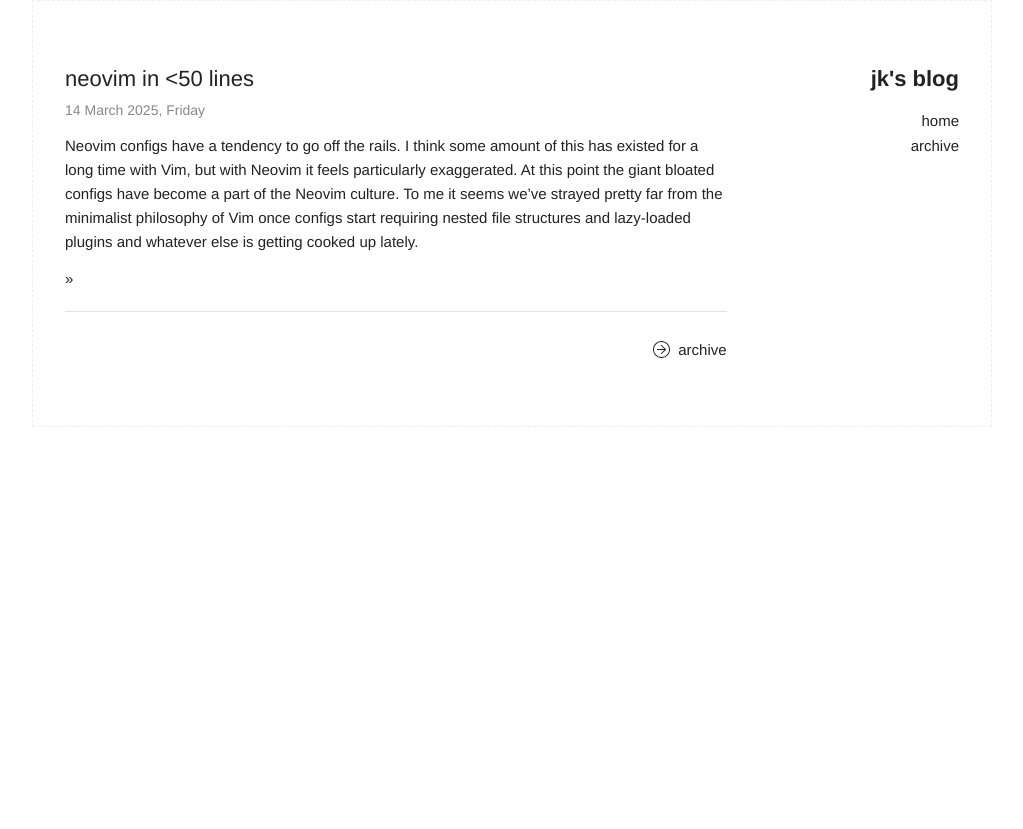
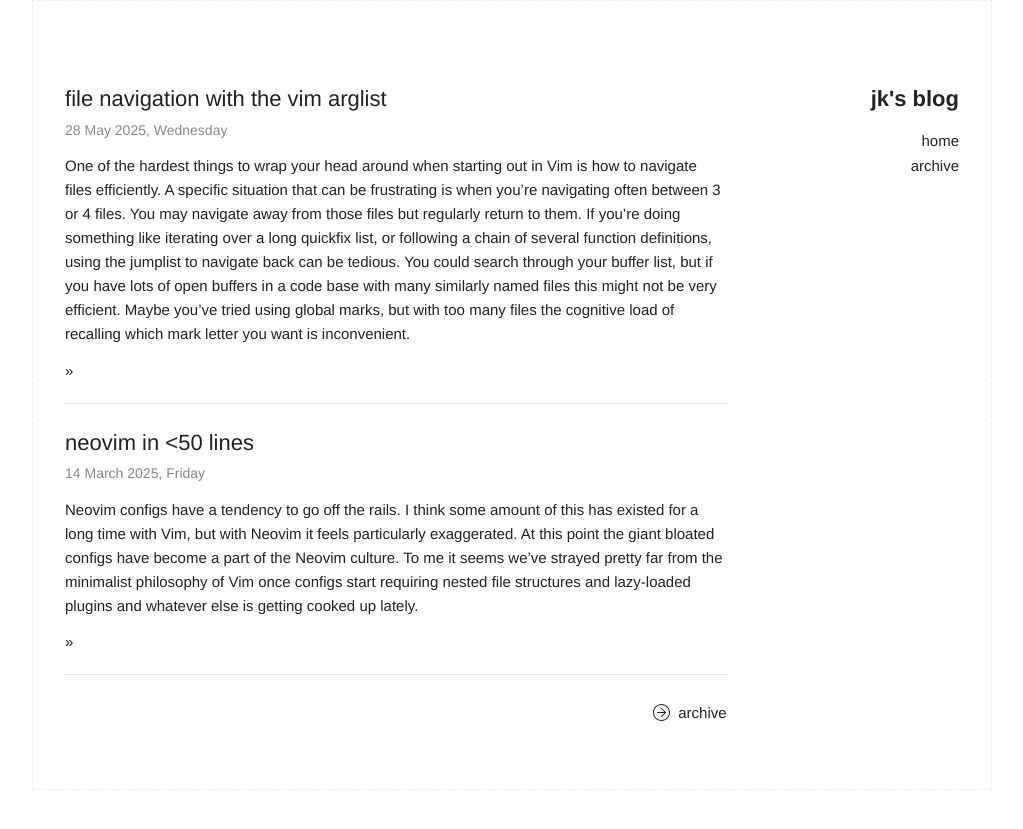
Before and after one commit to j-krl/blog, a Jekyll site: the page built from index.html, in a window 1280 px wide. Shown: the top 829 px of the page, without its empty margins (128-1151 px from the left). Built offline with Jekyll 4.4.1, drawn with Linux system fonts in a browser that asks for light colours; some of the changed lines change nothing that is shown.

Commit message:
POST: Vim arglist

`````diff
--- a/_config.yml
+++ b/_config.yml
@@ -1,5 +1,5 @@
 title: jk's blog
-github_username: bread-man88
+github_username: j-krl
 markdown: kramdown
 
 header_pages:
@@ -7,5 +7,5 @@
   - archive.html
 
 archive_categories:
-  - programming
+  - vim
   # - quotes
--- a/_posts/2025-03-14-simple-nvim-config.md
+++ b/_posts/2025-03-14-simple-nvim-config.md
@@ -1,7 +1,7 @@
 ---
 title: "Neovim in <50 lines"
 layout: post
-category: programming
+category: vim
 date: 2025-03-14
 ---
 
@@ -200,7 +200,6 @@
 - **tpope/vim-surround**: A handy plugin for surrounding sections of code with brackets and quotations. This one is so widely used it should debatably be in Neovim core.
 - **unblevable/quick-scope**: A small plugin that highlights unique characters in words on the current line making F/f/T/t horizontal navigation much easier.
 - **tpope/vim-fugitive**: This is an incredible plugin for integrating git into your Vim editing. The main feature I use from it is the interactive blames, where for any line of code I can reblame at the parent commit and see when changes happened.
-- **mbbill/undotree**: Vim has a powerful concept of the undo tree built in which lets you navgiate through the history of undos of any file. This plugin gives a nice UI to interface with that feature which is difficult to navigate on its own.
 - **folke/which-key.nvim**: This plugin pops a handy floating window at the bottom of the screen that shows the currently valid keymaps. It will update as you press keys in sequence. I learned a ton about Neovim through using this initially.
 
 ## This is not the end
--- /dev/null
+++ b/_posts/2025-05-28-nvim-arglist.md
@@ -0,0 +1,105 @@
+---
+title: "File navigation with the Vim arglist"
+layout: post
+category: vim
+date: 2025-05-28
+---
+
+One of the hardest things to wrap your head around when starting out in Vim is how to navigate files efficiently. A specific situation that can be frustrating is when you're navigating often between 3 or 4 files. You may navigate away from those files but regularly return to them. If you're doing something like iterating over a long quickfix list, or following a chain of several function definitions, using the jumplist to navigate back can be tedious. You could search through your buffer list, but if you have lots of open buffers in a code base with many similarly named files this might not be very efficient. Maybe you've tried using global marks, but with too many files the cognitive load of recalling which mark letter you want is inconvenient.
+
+There's one more tool you can try! Let me introduce the Vim argument list.
+
+## The argument list: a low level tool
+
+The argument list is a fairly low level, rough around the edges Vim feature. Opening `:h arglist` the first thing you'll see is how it's meant to provide navigation between files when you open multiple on launch. This is one way the arglist can be used, though not the most compelling way. For demo purposes, let's generate an arglist this way when launching Vim. Run the following command:
+
+```
+vim file1.txt file2.txt file3.txt
+```
+
+Now once vim is open, if you run `:arg` you should see the following in the command line:
+
+```
+[file1.txt] file2.txt file3.txt
+```
+
+Our first argument list. The filename wrapped in square brackets is the current arglist file. The current arglist file is *unrelated* to the file you are currently editing, and the selected index will not change as you change files in the normal ways. The index only changes when you move it explicitly with some command like `:next`, `:prev`, or `:argu`, for example. This is a bit unintuitive at first but starts to make sense with more reps.
+
+You can add files to the arglist once you're in Vim with `:arge` or `:arga`. The commands take a count and a name argument with the count representing the arglist index for the new file. You can do things like `:$arga %` to add the current buffer to the end of the list, or `:arga *.txt` to add several files at once. `:argu` used with a count is for switching to the file at the count'th index, or with no count to the current arglist file. `:next` and `:prev` will go to the next or previous file, and also take a count. Starting at Neovim 0.11 they also have built in `[a` and `]a` mappings (as well as `[A` and `]A` for `:first` and `:last`), taken from the vim-unimpaired plugin.
+
+## Improving argument list navigation
+
+Now for the enhancements. The arglist commands on their own are not efficient enough to justify using them over a plugin with similar functionality like [Harpoon](https://github.com/ThePrimeagen/harpoon/tree/harpoon2) or [Marks.nvim](https://github.com/chentoast/marks.nvim), so we need to add some mappings to get a smoother experience.
+
+The first noticeable issue is the lack of feedback when using the arglist. I want to be able to view its current state easily, and when I navigate with `:next` or `:prev` I want some visual feedback that shows the state of the arglist after the change. It makes iterating over the arglist feel super snappy, taking less mental overhead than a global mark.
+
+Getting good feedback with the arglist takes some massaging, because everything gets displayed through the command line. We'll start with a simple mapping for viewing the state of the arglist that demonstrates this below.
+
+```
+nnoremap <F2> <C-L><cmd>args<cr>
+```
+
+Simple enough -- the only problem is if there is no current arglist, `:args` won't have any effect, but we still want some visual feedback for our command. Redrawing the screen before running `:args` emulates the behaviour of `:args` printing nothing when no arglist exists.
+
+We'll now add the `[a`, `]a`, `[A`, and `]A` vim-unimpaired mappings. Even if you're running Neovim >= 0.11, we'll enhance default versions of these like so:
+
+```
+nnoremap [a <cmd>exe v:count1 .. 'N'<bar>args<cr><esc>
+nnoremap ]a <cmd>exe v:count1 .. 'n'<bar>args<cr><esc>
+nnoremap [A <cmd>first<bar>args<cr><esc>
+nnoremap ]A <cmd>last<bar>args<cr><esc>
+```
+
+We're going to the next or previous arglist file, but then printing the list afterwards. This way when you hit `[a` or `]a` you can see the result of your command and if you need to iterate again. I've added `<esc>` to the end of the command because if the list is long enough to span multiple lines we don't want the dreaded "Hit ENTER" behvaiour of the pager, so we'll skip it in those cases.
+
+Lastly, we want to be able to jump to an arglist file by index. We can do that with the following command:
+
+```
+nnoremap <expr> ga ":<C-U>" .. (v:count > 0 ? v:count : "") ..
+    \"argu\|args<cr><esc>"
+```
+
+With `[count]ga` we jump to the arglist file at the count'th index, then print the arglist afterwards. The most useful part of the command is the count is optional, and without one you'll jump to the current arglist file.
+
+## Improving argument list modification
+
+Now we'll get to modifying the arglist. The behaviour of typing something like `:arga otherfile.txt` to add a file I'm not currently editing isn't something I ever find myself reaching for. Most of the utility here is adding the file you're currently editing that you know you'll keep returning to. We'll do that like so:
+
+```
+nnoremap <leader>aa <cmd>$arge %<bar>argded<bar>args<cr>
+```
+
+Again, what makes this so much better than a global mark is we don't have to come up with a mark letter. It's always going to be `<leader>aa`. With global marks usually what I want is to be marking the *file*, not the cursor position, and that is what the arglist does. When navigating to an arglist file the cursor goes back to its previous position.
+
+To break down our command a bit, `:$arge %` adds the current file to the end of the arglist and edits it. Since we're just using the current file, it doesn't much matter if we use `:arge` or `:arga`. The `argded` part is because `arga` and `arge` *do not prevent duplicates*. `argded` simply removes any duplicates from the list, so we're just ensuring that we can run `<leader>aa` as many times as we want on a buffer without adding multiple entries. Finally we'll add in `args` again like with other commands.
+
+Next is the delete and clear commands:
+
+```
+nnoremap <leader>ad <cmd>argd %<bar>args<cr>
+nnoremap <leader>ac <cmd>%argd<cr><C-L>
+```
+
+The delete command isn't much different from the add command. The clear command is similar, but `%` in this context is just a range shortcut for `1,$`, meaning delete all files (see `:h range`). Again we add `<C-L>` to show nothing after the list has been cleared.
+
+## Other argument list enhancements
+
+Vim's statusline has a nice integration with the arglist. I personally use the default statusline shown in `:h statusline` with one small tweak:
+
+```
+set statusline=%<%f\ %h%m%r%=%-13a%-13.(%l,%c%V%)\ %P
+````
+
+All I've added from the default is the `%-13a` which shows the argument list status in relation to the current file. If you're editing file 1 of 3 in the arglist, `(1 of 3)` will show in the statusline. If the current arglist index is at 1, but that isn't the file you're currently editing, this will show as `((1) of 3)`.
+
+Lastly, if you're like me you might use tabs as separate workspaces in Vim. In these cases it's convenient to work with a separate arglist per tab. For this you can use local argument lists (see `:h arglocal`). These are created on a per-window basis. If you know you're always going to want tabs to have their own arglists, you can add the following autocommand (Neovim only):
+
+```
+autocmd vimrc TabNewEntered * argl|%argd
+```
+
+This way, every time you enter a new tab, you'll immediately create a fresh local arglist for the first window that's opened. Local arglists are per window, but if you split that window, the same arglist will be used in the split. In this way you can keep using the same list within the tab. `argl|%argd` makes a local copy of the global argument list, and then immediately clears it, giving you a new empty arglist in your new tab.
+
+## Final thoughts
+
+I think the argument list is generally under-utilized, but with the few enhancements I mentioned it becomes a powerful bookmarking system and navigation tool between a small set of files within Vim. I'd encourage anyone to try it before reaching for one of the more popular bookmarking plugins, as it may do everything you need on its own. It's surprising how often Vim has a native solution for something you'd think could only be solved with a plugin!
--- a/_sass/_base.scss
+++ b/_sass/_base.scss
@@ -147,7 +147,7 @@
 /* Typography
 –––––––––––––––––––––––––––––––––––––––––––––––––– */
 h1, h2, h3, h4, h5, h6 {
-  margin-top: 0;
+  margin-top: 2rem;
   margin-bottom: 2rem;
   font-weight: 400; }
 h1 { font-size: 2.2rem; line-height: 1.2;  letter-spacing: 0rem;}
--- a/index.html
+++ b/index.html
@@ -6,7 +6,7 @@
 <div class="home">
   <div class="post-list">
 
-    {% assign programming_posts = site.posts | where: "category","programming" %}
+    {% assign programming_posts = site.posts | where: "category","vim" %}
     {% for post in programming_posts limit:5 %}
 
     <article class="post_card post">
`````
